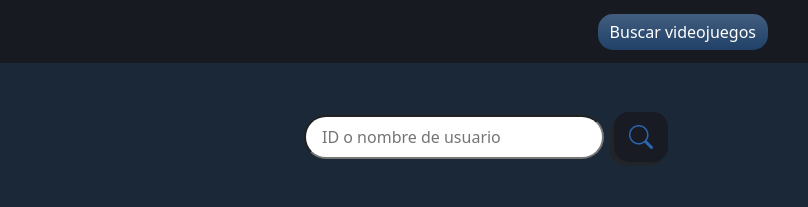
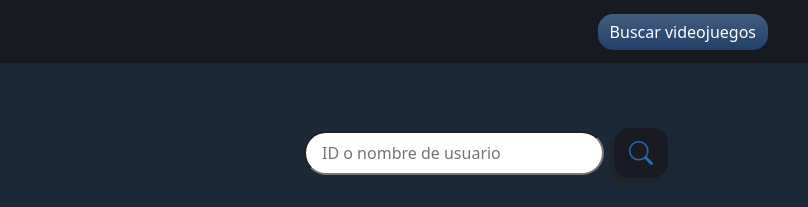
Before and after one commit to asiernoide254/SteamFinder, a website: page usuario.html in a window 1280 px wide. Shown: the top 207 px of the page, 472-1280 px from the left. Drawn offline with nearby package versions, Linux system fonts and the light colour scheme.

Commit message:
Añadido margen superior a la barra de búsqueda del perfil de usuario.

```diff
--- a/usuario.html
+++ b/usuario.html
@@ -33,7 +33,7 @@
     <div class="main-screen">
         <div class="main-screen__container">
             <div class="contenedor-usuario">
-                <div class="usuario-buscador-contenedor">
+                <div class="usuario-buscador-contenedor mt-3">
                     <input id="userSearchBar" name="text" class="search-bar px-3 py-2" type="search" aria-label="Search" placeholder="ID o nombre de usuario" title="Buscar usuario por ID o nombre"/>
                     <button class="btn btn-search" type="submit" title="Buscar" onclick="searchUser()">
                         <i class="bi bi-search"></i>
```
